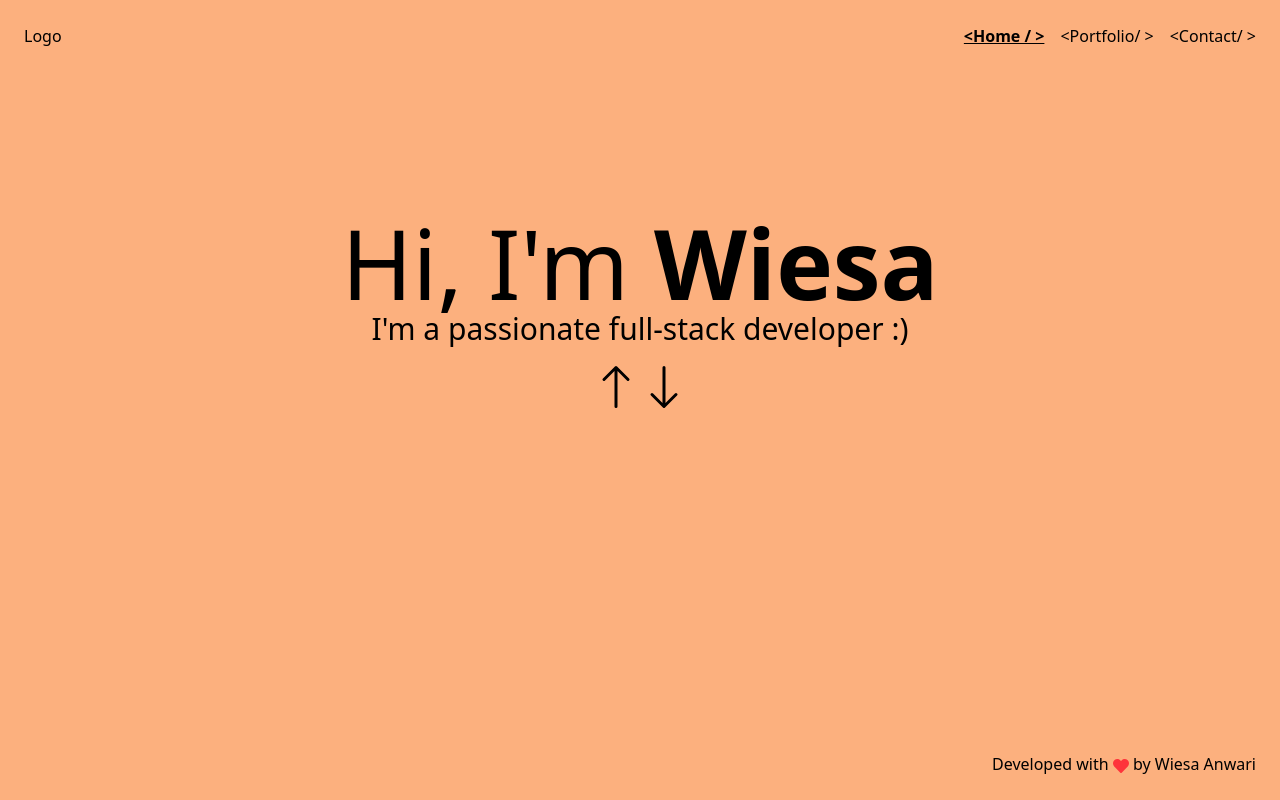
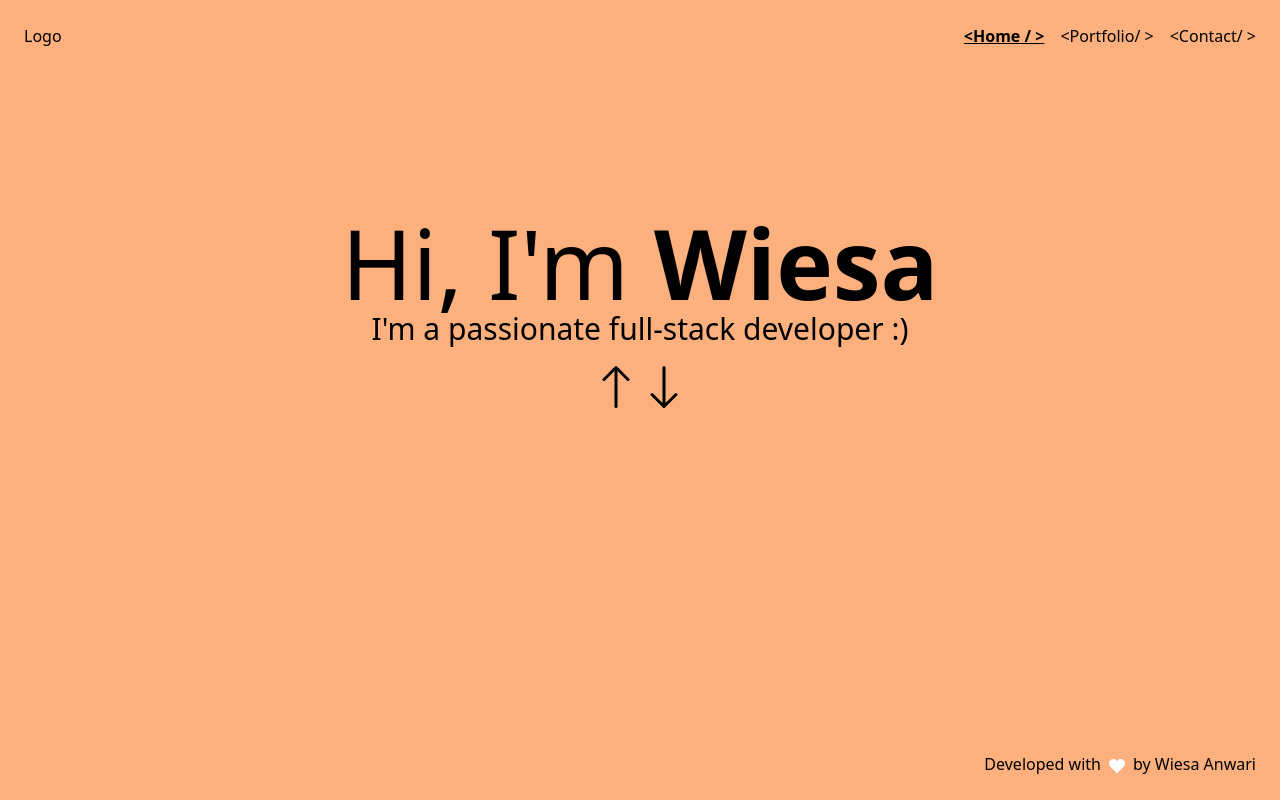
Before and after one commit to wanwari/wanwari.ca, a React (Create React App) app: page / in a window 1280 px wide. Built offline with nearby package versions, Linux system fonts and the light colour scheme.

Commit message:
style: add padding to text around icon

```diff
--- a/src/components/Footer.tsx
+++ b/src/components/Footer.tsx
@@ -5,9 +5,10 @@ const Footer = () => {
 	return (
 		<div className="flex flex-row justify-end p-6">
 			<div>
-				<IconContext.Provider value={{ color: "#FE343B" }}>
-					Developed with <FaHeart className="inline" /> by Wiesa
-					Anwari
+				<IconContext.Provider value={{ color: "#fff" }}>
+					<span className="pr-2">Developed with</span>
+					<FaHeart className="inline" />
+					<span className="pl-2">by Wiesa Anwari</span>
 				</IconContext.Provider>
 			</div>
 		</div>
```
